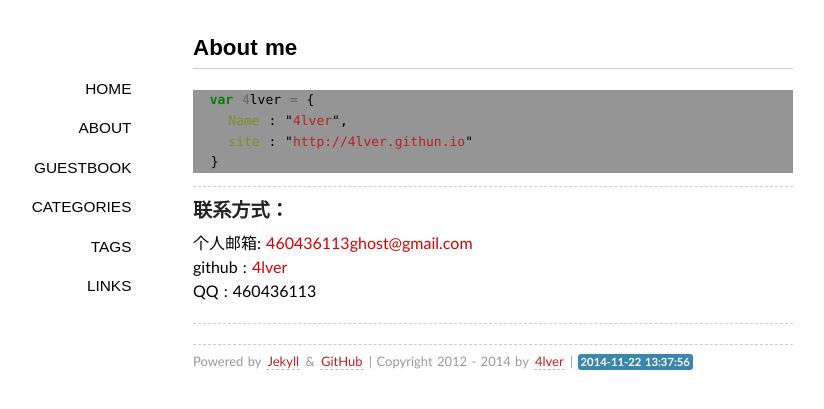
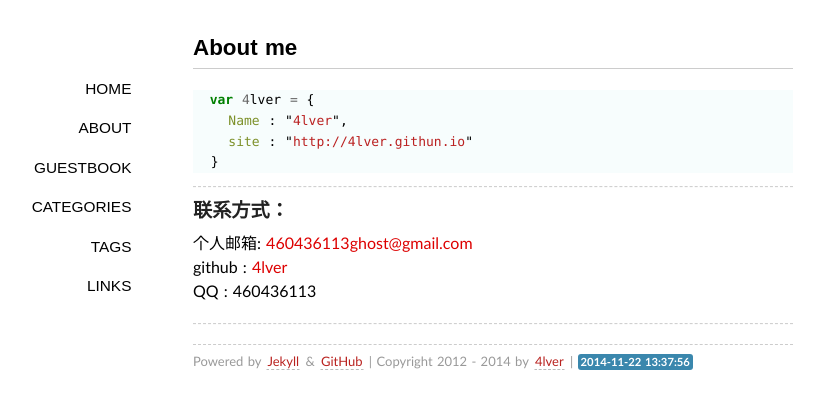
Before and after one commit to 4lver/4lver.github.io, a Jekyll site: the page built from about/index.md, in a window 1280 px wide. Shown: the top 409 px of the page, without its empty margins (147-971 px from the left). Built offline with Jekyll 4.4.1, drawn with Linux system fonts in a browser that asks for light colours; Markdown is read by kramdown in place of the engine named in the settings; comment, search, counter and statistics services are not loaded.

Commit message:
Update style.css

```diff
--- a/media/css/style.css
+++ b/media/css/style.css
@@ -55,7 +55,7 @@ h2{font-family:"Cuprum","Hiragino Sans GB","Microsoft YaHei",sans-serif;font-siz
 h3{font-family:"Cuprum","Hiragino Sans GB","Microsoft YaHei",sans-serif;font-size:1.2em;color:#222;}
 h4{font-family:"Cuprum","Hiragino Sans GB","Microsoft YaHei",sans-serif;font-size:1em;color:#333;}
 pre,code{font-family:Menlo,"Andale Mono",Consolas,"Courier New",Monaco,monospace;font-size:13px;}
-code{background-color:#959595;}
+code{background-color:#F7FDFD;}
 embed,object,iframe{display:block;margin:4px auto;}
 .gist{font-size: 12px;line-height:1.6;}
 
```
